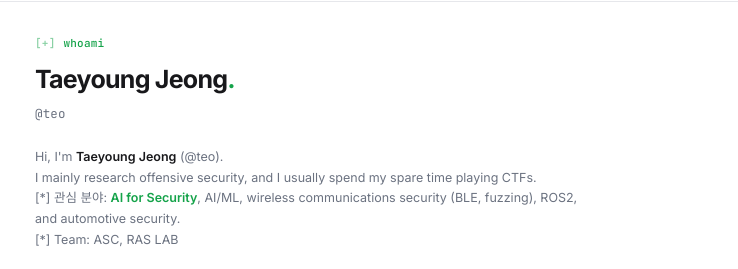
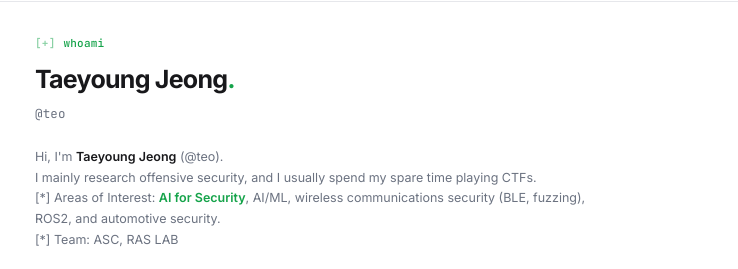
Before and after one commit to ttzero25/ttzero25.github.io, a plain HTML site: page index.html in a window 1280 px wide. Shown: the part 61-330 px from the top of the page, without its empty margins (269-1007 px from the left). Drawn offline with Linux system fonts and the light colour scheme.

Commit message:
Translate interests label

```diff
--- a/index.html
+++ b/index.html
@@ -285,7 +285,7 @@
     <p class="hero-desc">
       Hi, I'm <strong style="color:var(--text);font-weight:600">Taeyoung Jeong</strong> (@teo).<br>
       I mainly research offensive security, and I usually spend my spare time playing CTFs.<br>
-      [*] 관심 분야: <span style="color:var(--accent);font-weight:600">AI for Security</span>, AI/ML, wireless communications security (BLE, fuzzing), ROS2, and automotive security.<br>
+      [*] Areas of Interest: <span style="color:var(--accent);font-weight:600">AI for Security</span>, AI/ML, wireless communications security (BLE, fuzzing), ROS2, and automotive security.<br>
       [*] Team: ASC, RAS LAB
     </p>
     <div class="cta">
```
